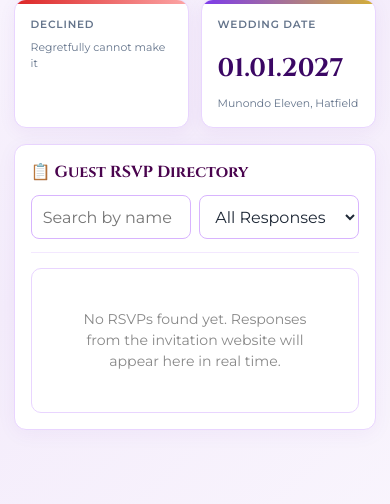
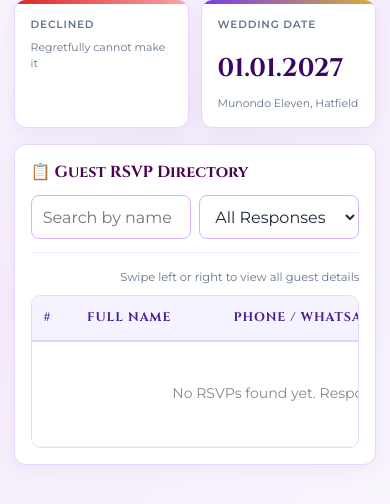
Before and after one commit to darleneskumba-cmyk/Digital-RSVP, a Django app: template templates/invitation/dashboard.html in a window 390 px wide. Shown: the part 304-808 px from the top of the page. Run offline with Django 3.2, Linux system fonts and the light colour scheme; the template is opened without the code that fills it, so the values that code supplies are empty.

Commit message:
darlenes edits

```diff
--- a/templates/invitation/dashboard.html
+++ b/templates/invitation/dashboard.html
@@ -289,6 +289,10 @@
       border: 1px solid #e9d5ff;
     }
 
+    .table-scroll-hint {
+      display: none;
+    }
+
     .dash-table {
       width: 100%;
       border-collapse: collapse;
@@ -549,76 +553,30 @@
       }
 
       .dash-table-wrap {
-        overflow: visible;
-        border: 0;
+        max-width: 100%;
+        overflow-x: auto;
+        overflow-y: hidden;
+        border: 1px solid #e9d5ff;
+        -webkit-overflow-scrolling: touch;
+        overscroll-behavior-x: contain;
       }
 
-      .dash-table,
-      .dash-table tbody {
+      .table-scroll-hint {
         display: block;
-        width: 100%;
-        background: transparent;
+        margin: 0 0 0.5rem;
+        color: var(--dash-text-muted);
+        font-size: 0.72rem;
+        text-align: right;
       }
 
-      .dash-table thead {
-        position: absolute;
-        width: 1px;
-        height: 1px;
-        padding: 0;
-        margin: -1px;
-        overflow: hidden;
-        clip: rect(0, 0, 0, 0);
-        white-space: nowrap;
-        border: 0;
+      .dash-table {
+        min-width: 900px;
       }
 
-      .dash-table tbody tr.rsvp-row {
-        display: block;
-        margin-bottom: 0.75rem;
-        overflow: hidden;
-        background: #ffffff;
-        border: 1px solid #e9d5ff;
-        border-radius: 10px;
-        box-shadow: 0 2px 8px rgba(107, 33, 168, 0.05);
-      }
-
-      .dash-table tbody tr.rsvp-row td {
-        display: grid;
-        grid-template-columns: minmax(5.5rem, 0.75fr) minmax(0, 1.25fr);
-        align-items: center;
-        gap: 0.6rem;
-        padding: 0.7rem 0.8rem;
-        border-bottom: 1px solid #f3f0f7;
-        background: #ffffff;
-        font-size: 0.82rem;
-        overflow-wrap: anywhere;
-      }
-
-      .dash-table tbody tr.rsvp-row td::before {
-        content: attr(data-label);
-        color: var(--dash-text-muted);
-        font-size: 0.62rem;
-        font-weight: 700;
-        letter-spacing: 0.5px;
-        text-transform: uppercase;
-      }
-
-      .dash-table tbody tr.rsvp-row td:first-child {
-        display: none;
-      }
-
-      .dash-table tbody tr.rsvp-row td:last-child {
-        border-bottom: 0;
-      }
-
-      .dash-table tbody tr:not(.rsvp-row) td {
-        display: block;
-        padding: 1.25rem 0.5rem;
-        text-align: center;
-        background: #ffffff;
-        border: 1px solid #e9d5ff;
-        border-radius: 10px;
-        line-height: 1.5;
+      .dash-table th,
+      .dash-table td {
+        padding: 0.7rem 0.75rem;
+        white-space: nowrap;
       }
 
       .phone-link {
@@ -750,6 +708,7 @@
         </div>
       </div>
 
+      <p class="table-scroll-hint">Swipe left or right to view all guest details</p>
       <div class="dash-table-wrap">
         <table class="dash-table" id="rsvpsTable">
           <thead>
```
